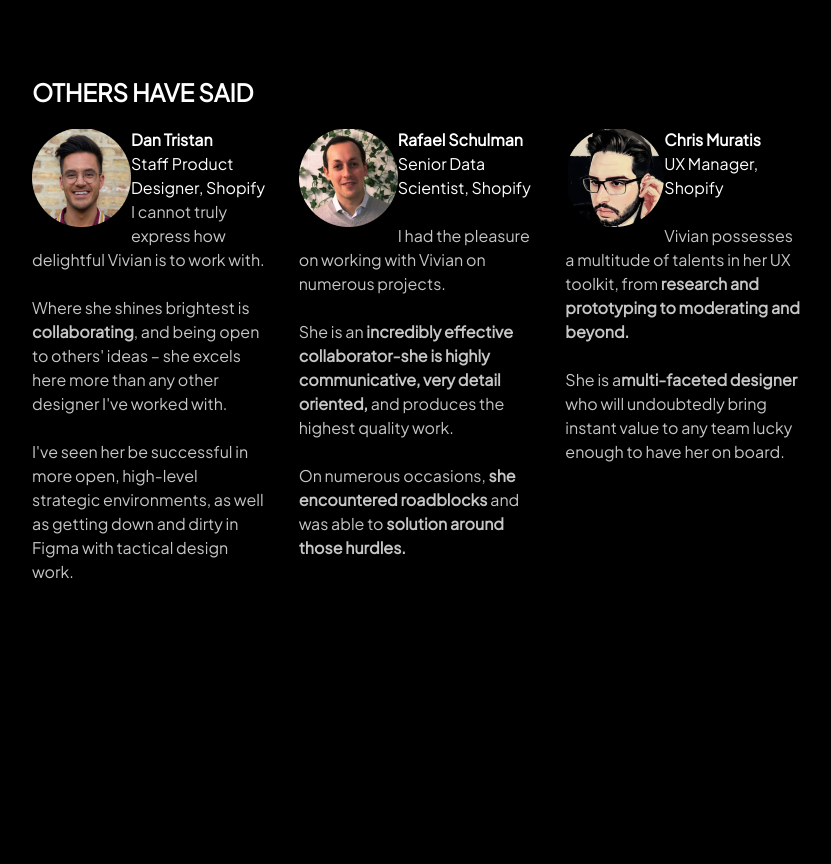
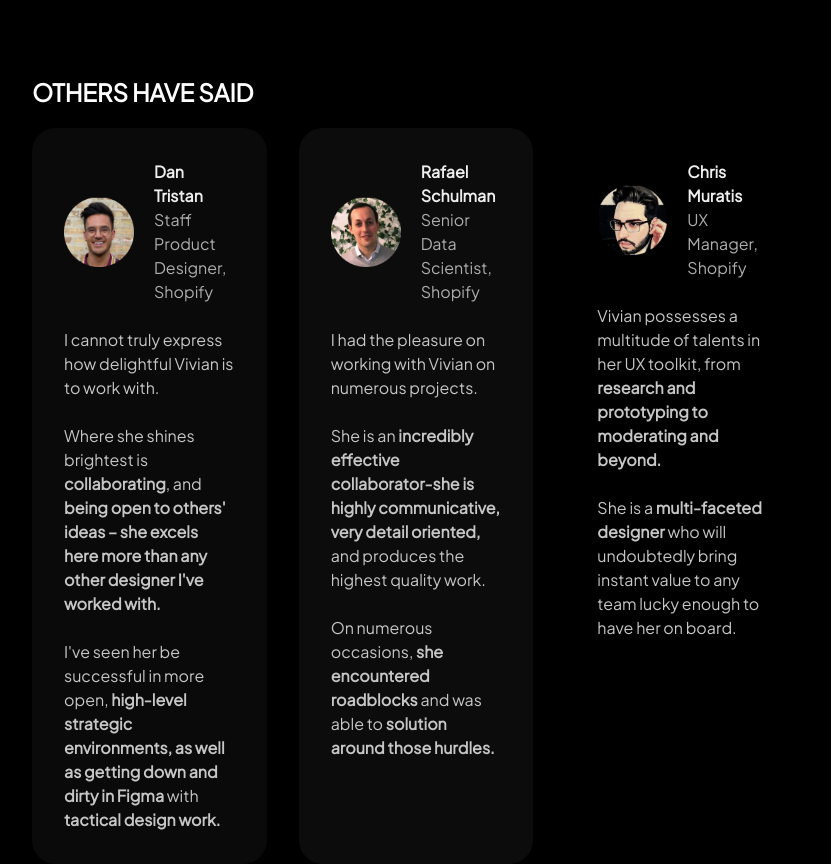
Before and after one commit to gbvivian/2022, a React (Create React App) app: page /#/ in a window 1280 px wide. Shown: the part 920-1784 px from the top of the page, without its empty margins (224-1055 px from the left). Before the commit the page ends 1504 px from the top, so only its background shows below. Built offline with nearby package versions, Linux system fonts and the light colour scheme.

Commit message:
Fix styling of quote boxes, refactor individual quotes into separate components

```diff
--- /dev/null
+++ b/src/components/CMQuote.jsx
@@ -0,0 +1,23 @@
+import React from 'react';
+
+const CMQuote = (props) => {
+  return (
+    <React.Fragment>
+      <p className="text-[#C6C6C6]">
+        <div className="mt-6">
+          Vivian possesses a multitude of talents in her UX toolkit, from{' '}
+          <span className="font-semibold">
+            research and prototyping to moderating and beyond.
+          </span>
+        </div>
+        <div className="mt-6">
+          She is a <span className="font-semibold">multi-faceted designer</span>{' '}
+          who will undoubtedly bring instant value to any team lucky enough to
+          have her on board.
+        </div>
+      </p>
+    </React.Fragment>
+  );
+};
+
+export default CMQuote;
--- a/src/components/DTQuote.jsx
+++ b/src/components/DTQuote.jsx
@@ -7,14 +7,21 @@ const DTQuote = (props) => {
         I cannot truly express how delightful Vivian is to work with.
         <div className="mt-6">
           Where she shines brightest is{' '}
-          <span className="font-semibold">collaborating</span>, and being open
-          to others' ideas – she excels here more than any other designer I've
-          worked with.
+          <span className="font-semibold">collaborating</span>, and{' '}
+          <span className="font-semibold">being open to others' ideas –</span>{' '}
+          <span className="font-semibold">
+            she excels here more than any other designer I've worked with.
+          </span>
         </div>
         <div className="mt-6">
-          I've seen her be successful in more open, high-level strategic
-          environments, as well as getting down and dirty in Figma with tactical
-          design work.
+          I've seen her be successful in more open,{' '}
+          <span className="font-semibold">
+            high-level strategic environments,{' '}
+          </span>
+          <span className="font-semibold">
+            as well as getting down and dirty in Figma{' '}
+          </span>
+          with <span className="font-semibold">tactical design work.</span>
         </div>
       </p>
     </React.Fragment>
--- a/src/components/HomePage.jsx
+++ b/src/components/HomePage.jsx
@@ -12,6 +12,8 @@ import rs from '../assets/quotes/rs.png';
 import cm from '../assets/quotes/cm.png';
 
 import DTQuote from './DTQuote';
+import RSQuote from './RSQuote';
+import CMQuote from './CMQuote';
 
 const HomePage = () => {
   return (
@@ -86,7 +88,8 @@ const HomePage = () => {
                           md:grid-cols-2 gap-8"
         >
           {/* QUOTE 1 */}
-          <div>
+          {/* grey background, border radius 30px, padding 32px */}
+          <div className="bg-neutral-950 rounded-3xl p-8">
             <div>
               <QuoteProfile
                 quoteImg={dt}
@@ -94,11 +97,15 @@ const HomePage = () => {
                 title={'Staff Product Designer, Shopify'}
               />
             </div>
-            <DTQuote />
+
+            <div className="mt-6">
+              <DTQuote />
+            </div>
           </div>
 
           {/* QUOTE 2 */}
-          <div>
+          {/* grey background, border radius 30px, padding 32px */}
+          <div className="bg-[#0C0C0C] rounded-3xl p-8">
             <div>
               <QuoteProfile
                 quoteImg={rs}
@@ -106,34 +113,14 @@ const HomePage = () => {
                 title={'Senior Data Scientist, Shopify'}
               />
             </div>
-
-            <div className="mt-6 text-[#C6C6C6]">
-              I had the pleasure on working with Vivian on numerous projects.
-              <div className="mt-6">
-                She is an{' '}
-                <span className="font-semibold">
-                  incredibly effective collaborator-
-                </span>
-                <span className="font-semibold">
-                  she is highly communicative, very detail oriented,{' '}
-                </span>{' '}
-                and produces the highest quality work.
-              </div>
-              <div className="mt-6">
-                On numerous occasions,{' '}
-                <span className="font-semibold">
-                  she encountered roadblocks{' '}
-                </span>
-                and was able to{' '}
-                <span className="font-semibold">
-                  solution around those hurdles.
-                </span>
-              </div>
+            <div className="mt-6">
+              <RSQuote />
             </div>
           </div>
 
           {/* QUOTE 3 */}
-          <div>
+          {/* grey background, border radius 30px, padding 32px */}
+          <div className="bg-[#0C0C0C]f rounded-3xl p-8">
             <div>
               <QuoteProfile
                 quoteImg={cm}
@@ -142,20 +129,7 @@ const HomePage = () => {
               />
             </div>
 
-            <div className="mt-6 text-[#C6C6C6]">
-              <div className="mt-6">
-                Vivian possesses a multitude of talents in her UX toolkit, from{' '}
-                <span className="font-semibold">
-                  research and prototyping to moderating and beyond.
-                </span>
-              </div>
-              <div className="mt-6">
-                She is a
-                <span className="font-semibold">multi-faceted designer</span>{' '}
-                who will undoubtedly bring instant value to any team lucky
-                enough to have her on board.
-              </div>
-            </div>
+            <CMQuote />
           </div>
         </div>
       </div>
--- a/src/components/Quote.jsx
+++ b/src/components/Quote.jsx
@@ -3,13 +3,14 @@ import React from 'react';
 const QuoteProfile = (props) => {
   return (
     <React.Fragment>
-      <img className="float-left" src={props.quoteImg} alt="Image" />
+      <div className="flex items-center gap-x-5">
+        <img className="max-w-[70px]" src={props.quoteImg} alt="Image" />
 
-      <span className="inline-block align-bottom">
-        <p className="font-bold">{props.name}</p>
-      </span>
-
-      <div>{props.title}</div>
+        <span>
+          <p className="text-[#EEEEEE] font-bold">{props.name}</p>
+          <div className="text-[#ADADAD]">{props.title}</div>
+        </span>
+      </div>
     </React.Fragment>
   );
 };
--- /dev/null
+++ b/src/components/RSQuote.jsx
@@ -0,0 +1,29 @@
+import React from 'react';
+
+const RSQuote = (props) => {
+  return (
+    <React.Fragment>
+      <p className="text-[#C6C6C6]">
+        I had the pleasure on working with Vivian on numerous projects.
+        <div className="mt-6">
+          She is an{' '}
+          <span className="font-semibold">
+            incredibly effective collaborator-
+          </span>
+          <span className="font-semibold">
+            she is highly communicative, very detail oriented,{' '}
+          </span>{' '}
+          and produces the highest quality work.
+        </div>
+        <div className="mt-6">
+          On numerous occasions,{' '}
+          <span className="font-semibold">she encountered roadblocks </span>
+          and was able to{' '}
+          <span className="font-semibold">solution around those hurdles.</span>
+        </div>
+      </p>
+    </React.Fragment>
+  );
+};
+
+export default RSQuote;
```
